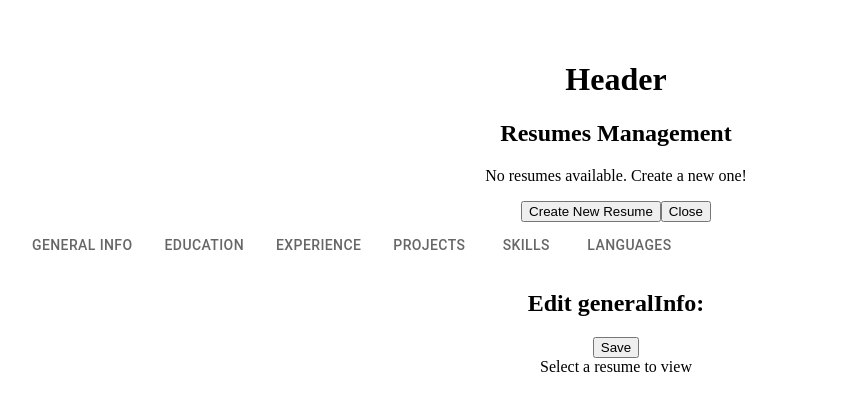
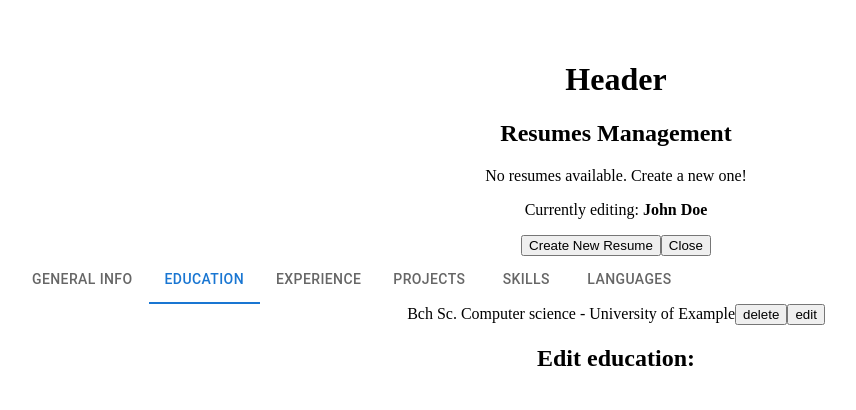
Before and after one commit to eLamine-dev/CV-Application, a React (Vite) app: page / in a window 1280 px wide. Shown: the top 410 px of the page, without its empty margins (24-880 px from the left). Built offline with nearby package versions, Linux system fonts and the light colour scheme.

Commit message:
started making the ResumeEditor : added the listing of previous entries in each category

```diff
--- a/src/App.jsx
+++ b/src/App.jsx
@@ -3,11 +3,12 @@ import Header from './components/Header';
 import ResumeManager from './components/ResumeManager';
 import ResumeEditor from './components/ResumeEditor';
 import ResumeView from './components/ResumeView';
+import sampleResume from './components/sampleResume';
 import './styles/App.css';
 
 function App() {
    const [resumes, setResumes] = useState([]);
-   const [selectedResume, setSelectedResume] = useState(null);
+   const [selectedResume, setSelectedResume] = useState(sampleResume);
 
    const handleCreateNewResume = (newResumeName) => {
       if (newResumeName.trim() !== '') {
@@ -56,7 +57,7 @@ function App() {
             onDeleteResumeEntry={handleDeleteEntry}
          />
 
-         <ResumeView selectedResume={selectedResume} />
+         {/* <ResumeView selectedResume={selectedResume} /> */}
       </div>
    );
 }
--- a/src/components/ResumeEditor.jsx
+++ b/src/components/ResumeEditor.jsx
@@ -1,6 +1,7 @@
 import config from './resumeEditor/Config';
 import CategoryTabs from './resumeEditor/CategoryTabs';
 import { useState } from 'react';
+import CategoryForm from './resumeEditor/CategoryForm';
 
 function ResumeEditor({
    selectedResume,
@@ -8,7 +9,7 @@ function ResumeEditor({
    onAddNewEntry,
    onDeleteEntry,
 }) {
-   const [activeTab, setActiveTab] = useState('generalInfo');
+   const [activeTab, setActiveTab] = useState('education');
    const [formData, setFormData] = useState({});
 
    const handleInputChange = (fieldId, value) => {};
@@ -38,33 +39,17 @@ function ResumeEditor({
             setActiveTab={handleTabChange}
             activeTab={activeTab}
          />
+         <CategoryForm selectedResume={selectedResume} activeTab={activeTab} />
+
          <h2>Edit {activeTab}:</h2>
 
          {/* <div>
             {config[activeTab].map((field) => (
                <div key={field.id}></div>
             ))}
-            {selectedResume && selectedResume[activeTab] && (
-               <div>
-                  <button
-                     onClick={() =>
-                        handleEditEntry(selectedResume[activeTab][0])
-                     }
-                  >
-                     Edit
-                  </button>
-                  <button
-                     onClick={() =>
-                        handleDeleteEntry(selectedResume[activeTab][0].id)
-                     }
-                  >
-                     Delete
-                  </button>
-               </div>
-            )}
-         </div> */}
+         </div>
          {renderFormInputs()}
-         <button onClick={handleSave}>Save</button>
+         <button onClick={handleSave}>Save</button> */}
       </div>
    );
 }
--- a/src/components/resumeEditor/CategoryForm.jsx
+++ b/src/components/resumeEditor/CategoryForm.jsx
@@ -0,0 +1,17 @@
+function CategoryForm({ activeTab, selectedResume }) {
+   return (
+      <div>
+         {selectedResume[activeTab].map((entry, index) => {
+            return (
+               <div key={index}>
+                  {`${Object.values(entry)[1]} - ${Object.values(entry)[2]}`}
+                  <button>delete</button>
+                  <button>edit</button>
+               </div>
+            );
+         })}
+      </div>
+   );
+}
+
+export default CategoryForm;
--- a/src/components/resumeEditor/CategoryTabs.jsx
+++ b/src/components/resumeEditor/CategoryTabs.jsx
@@ -3,18 +3,16 @@ import Tab from '@mui/material/Tab';
 
 function CategoryTabs({ config, setActiveTab, activeTab }) {
    return (
-      <Tabs
-         value={activeTab}
-         //  onChange={handleChange}
-         aria-label="basic tabs example"
-      >
+      <Tabs value={activeTab} aria-label="basic tabs example">
          {Object.keys(config).map((key, index) => {
             return (
                <Tab
                   key={index}
                   label={key}
                   value={key}
-                  onClick={() => setActiveTab(key)}
+                  onClick={() => {
+                     setActiveTab(key);
+                  }}
                />
             );
          })}
--- /dev/null
+++ b/src/components/sampleResume.jsx
@@ -0,0 +1,38 @@
+const sampleResume = {
+   id: 1,
+   name: 'John Doe',
+   generalInfo: [
+      { id: 'fullName', value: 'John Doe' },
+      { id: 'email', value: 'john.doe@example.com' },
+      { id: 'phone', value: '123-456-7890' },
+      { id: 'address', value: '123 Main Street, Cityville' },
+   ],
+   education: [
+      {
+         id: 1,
+         degree: 'Bch Sc. Computer science',
+         school: 'University of Example',
+         graduationYear: '2022',
+      },
+   ],
+   experience: [
+      {
+         id: 1,
+         position: 'Software Developer',
+         company: 'Tech Solutions Inc.',
+         workDescription: 'Developed web applications using React and Node.js.',
+      },
+   ],
+   projects: [
+      {
+         id: 1,
+         projectName: 'Portfolio Website',
+         description: 'Designed and developed a personal portfolio website.',
+         projectLink: 'https://example.com/portfolio',
+      },
+   ],
+   skills: [{ id: 1, skillName: 'JavaScript', proficiency: 'Intermediate' }],
+   languages: [{ id: 1, language: 'English', proficiency: 'Fluent' }],
+};
+
+export default sampleResume;
```
